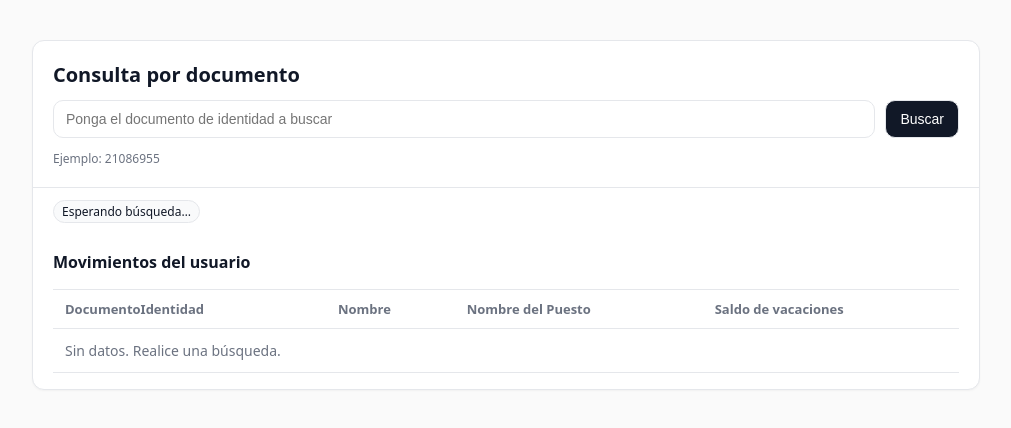
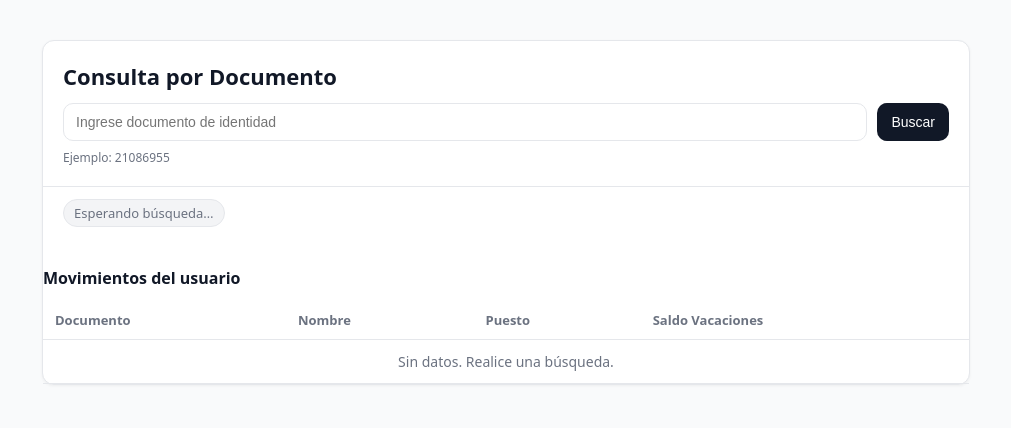
Before and after one commit to Vico26/BD1_SegundaTareaProgramada, a website: page public/ListarM.html in a window 1280 px wide. Shown: the whole page, without its empty margins (134-1145 px from the left). Drawn offline with Linux system fonts and the light colour scheme.

Commit message:
CAmbio de todo

```diff
--- a/public/ListarM.html
+++ b/public/ListarM.html
@@ -1,57 +1,143 @@
-<!-- /public/index.html -->
 <!DOCTYPE html>
 <html lang="es">
 <head>
   <meta charset="utf-8" />
-  <title>Consulta por Documento de Identidad</title>
+  <title>Consulta de Movimientos</title>
   <meta name="viewport" content="width=device-width, initial-scale=1" />
   <style>
-    :root { --radius: 12px; --border:#e5e7eb; --muted:#6b7280; --text:#111827; }
-    *{ box-sizing:border-box; }
-    body{ margin:0; font-family:system-ui, -apple-system, Segoe UI, Roboto, Ubuntu, Cantarell, Arial; color:var(--text); background:#fafafa;}
-    .container{ max-width:980px; margin:40px auto; padding:0 16px;}
-    .card{ background:#fff; border:1px solid var(--border); border-radius:var(--radius); box-shadow:0 1px 2px rgba(0,0,0,.04);}
-    .header{ padding:20px; border-bottom:1px solid var(--border); display:grid; gap:12px;}
-    .title{ margin:0; font-size:20px; font-weight:700;}
-    form{ display:flex; gap:10px; flex-wrap:wrap; }
-    input[type="search"]{ flex:1; min-width:260px; padding:10px 12px; border:1px solid var(--border); border-radius:10px; outline:none; font-size:14px;}
-    input[type="search"]:focus{ border-color:#9ca3af; box-shadow:0 0 0 3px rgba(156,163,175,.2);}
-    button{ padding:10px 14px; border:1px solid var(--border); background:#111827; color:#fff; border-radius:10px; cursor:pointer; font-size:14px;}
-    button:disabled{ opacity:.6; cursor:not-allowed;}
-    .hint{ color:var(--muted); font-size:12px;}
-    .body{ padding:0 20px 16px 20px; overflow:auto;}
-    table{ width:100%; border-collapse:collapse; background:#fff; }
-    caption{ text-align:left; padding:16px 0; font-weight:700; }
-    thead th{ text-align:left; font-size:13px; color:var(--muted); padding:10px 12px; border-top:1px solid var(--border); border-bottom:1px solid var(--border);}
-    tbody td{ padding:12px; border-bottom:1px solid var(--border); font-size:14px;}
-    tbody tr:hover{ background:#fafafa;}
-    .muted{ color:var(--muted); }
-    .badge{ display:inline-block; padding:2px 8px; border-radius:999px; border:1px solid var(--border); font-size:12px; background:#f9fafb;}
+    :root {
+      --radius: 12px;
+      --border: #e5e7eb;
+      --muted: #6b7280;
+      --text: #111827;
+    }
+    * { box-sizing: border-box; }
+    body {
+      margin: 0;
+      font-family: system-ui, -apple-system, Segoe UI, Roboto, Ubuntu, Cantarell, Arial;
+      color: var(--text);
+      background: #f9fafb;
+    }
+    .container {
+      max-width: 960px;
+      margin: 40px auto;
+      padding: 0 16px;
+    }
+    .card {
+      background: #fff;
+      border: 1px solid var(--border);
+      border-radius: var(--radius);
+      box-shadow: 0 1px 3px rgba(0,0,0,0.05);
+    }
+    .header {
+      padding: 20px;
+      border-bottom: 1px solid var(--border);
+    }
+    .title {
+      margin: 0 0 12px;
+      font-size: 22px;
+      font-weight: 700;
+    }
+    form {
+      display: flex;
+      gap: 10px;
+      flex-wrap: wrap;
+    }
+    input[type="search"] {
+      flex: 1;
+      min-width: 260px;
+      padding: 10px 12px;
+      border: 1px solid var(--border);
+      border-radius: 10px;
+      font-size: 14px;
+    }
+    input[type="search"]:focus {
+      border-color: #9ca3af;
+      box-shadow: 0 0 0 3px rgba(156,163,175,0.2);
+      outline: none;
+    }
+    button {
+      padding: 10px 14px;
+      background: #111827;
+      color: #fff;
+      border: none;
+      border-radius: 10px;
+      cursor: pointer;
+      font-size: 14px;
+    }
+    button:disabled {
+      opacity: 0.6;
+      cursor: not-allowed;
+    }
+    .hint {
+      font-size: 12px;
+      color: var(--muted);
+      margin-top: 8px;
+    }
+    .badge {
+      display: inline-block;
+      margin: 12px 20px;
+      padding: 4px 10px;
+      font-size: 13px;
+      border-radius: 999px;
+      background: #f3f4f6;
+      border: 1px solid var(--border);
+      color: var(--muted);
+    }
+    table {
+      width: 100%;
+      border-collapse: collapse;
+      margin-top: 16px;
+    }
+    caption {
+      text-align: left;
+      font-weight: 700;
+      padding: 12px 0;
+    }
+    thead th {
+      text-align: left;
+      font-size: 13px;
+      color: var(--muted);
+      padding: 10px 12px;
+      border-bottom: 1px solid var(--border);
+    }
+    tbody td {
+      padding: 12px;
+      font-size: 14px;
+      border-bottom: 1px solid var(--border);
+    }
+    tbody tr:hover {
+      background: #f9fafb;
+    }
+    .muted {
+      color: var(--muted);
+      text-align: center;
+    }
   </style>
 </head>
 <body>
-  <div class="container">
-    <div class="card">
-      <div class="header">
-        <h1 class="title">Consulta por documento</h1>
+  <main class="container">
+    <section class="card">
+      <header class="header">
+        <h1 class="title">Consulta por Documento</h1>
         <form id="searchForm">
-          <input id="docInput" type="search" inputmode="numeric" placeholder="Ponga el documento de identidad a buscar" autocomplete="off" />
-          <button id="searchBtn" type="submit">Buscar</button>
+          <input id="docInput" type="search" placeholder="Ingrese documento de identidad" autocomplete="off" />
+          <button type="submit">Buscar</button>
         </form>
         <div class="hint">Ejemplo: 21086955</div>
-      </div>
+      </header>
 
-      <div id="statusLine" class="badge" style="margin:12px 20px;">Esperando búsqueda…</div>
+      <div id="statusLine" class="badge">Esperando búsqueda…</div>
 
       <div class="body">
-        <table id="tbl">
+        <table>
           <caption>Movimientos del usuario</caption>
           <thead>
             <tr>
-              <th scope="col">DocumentoIdentidad</th>
-              <th scope="col">Nombre</th>
-              <th scope="col">Nombre del Puesto</th>
-              <th scope="col">Saldo de vacaciones</th>
+              <th>Documento</th>
+              <th>Nombre</th>
+              <th>Puesto</th>
+              <th>Saldo Vacaciones</th>
             </tr>
           </thead>
           <tbody id="tbody">
@@ -59,76 +145,92 @@
           </tbody>
         </table>
       </div>
-    </div>
-  </div>
+    </section>
+  </main>
 
   <script>
-    // Datos de ejemplo. Reemplace por su fuente real (API/JSON/BD).
-    const REGISTROS = [
-      {
-        "DocumentoIdentidad": "21086955",
-        "Nombre": "Pablo Escobar",
-        "Nombre del Puesto": "Albañil",
-        "Saldo de vacaciones": 0
-      },
-      {
-        "DocumentoIdentidad": "12345678",
-        "Nombre": "María Rodríguez",
-        "Nombre del Puesto": "Contadora",
-        "Saldo de vacaciones": 5
-      },
-      {
-        "DocumentoIdentidad": "87654321",
-        "Nombre": "Juan Pérez",
-        "Nombre del Puesto": "Supervisor",
-        "Saldo de vacaciones": 12
+    const $ = (s, c = document) => c.querySelector(s);
+    const esc = s => String(s).replace(/[&<>"']/g, c => ({'&':'&amp;','<':'&lt;','>':'&gt;','"':'&quot;',"'":'&#039;'}[c]));
+    const fmtEnteroCR = n => new Intl.NumberFormat("es-CR", { maximumFractionDigits: 0 }).format(Number(n ?? 0));
+
+    async function buscarPorDocumento(docRaw) {
+      const doc = String(docRaw || '').trim();
+      if (!doc) return [];
+
+      const status = $("#statusLine");
+      const tbody = $("#tbody");
+
+      status.innerHTML = `Buscando movimientos para <strong>${esc(doc)}</strong>…`;
+      tbody.innerHTML = `<tr><td colspan="4" class="muted">Cargando…</td></tr>`;
+
+      try {
+        const res = await fetch(`/empleados/movimientos/${encodeURIComponent(doc)}`, {
+          method: 'GET',
+          headers: { 'Accept': 'application/json' },
+          credentials: 'include'
+        });
+
+        const data = await res.json().catch(() => null);
+
+        if (res.status === 404) {
+          status.innerHTML = `Sin resultados para <strong>${esc(doc)}</strong>`;
+          return [];
+        }
+        if (!res.ok) {
+          throw new Error((data && data.error) || `Error HTTP: ${res.status}`);
+        }
+
+        const lista = Array.isArray(data) ? data : (data ? [data] : []);
+        status.innerHTML = lista.length
+          ? `Resultados para <strong>${esc(doc)}</strong>: ${lista.length}`
+          : `Sin resultados para <strong>${esc(doc)}</strong>`;
+        return lista;
+      } catch (err) {
+        console.error(err);
+        status.textContent = 'Error al consultar. Intente nuevamente.';
+        tbody.innerHTML = `<tr><td colspan="4" class="muted">Error al cargar datos.</td></tr>`;
+        return [];
       }
-    ];
-
-    const $ = (s, c=document)=>c.querySelector(s);
-    const sanitize = (s)=>String(s).replace(/[&<>"']/g, (c)=>({ "&":"&amp;","<":"&lt;",">":"&gt;",'"':"&quot;","'":"&#039;"}[c]));
-
-    function buscarPorDocumento(docRaw){
-      const doc = String(docRaw || "").trim();
-      // Coincidencia exacta por documento.
-      return REGISTROS.filter(r => String(r["DocumentoIdentidad"]).trim() === doc);
     }
 
-    function renderTabla(rows){
+    function renderTabla(rows) {
       const tbody = $("#tbody");
-      if(!rows || rows.length === 0){
-        tbody.innerHTML = `<tr><td colspan="4" class="muted">No se encontró usuario para ese documento.</td></tr>`;
+      if (!rows || rows.length === 0) {
+        tbody.innerHTML = `<tr><td colspan="4" class="muted">No se han encontrado movimientos.</td></tr>`;
         return;
       }
-      tbody.innerHTML = rows.map(r => `
-        <tr>
-          <td>${sanitize(r["DocumentoIdentidad"])}</td>
-          <td>${sanitize(r["Nombre"])}</td>
-          <td>${sanitize(r["Nombre del Puesto"])}</td>
-          <td>${sanitize(new Intl.NumberFormat("es-CR", { maximumFractionDigits: 0 }).format(r["Saldo de vacaciones"]))}</td>
-        </tr>
-      `).join("");
+
+      tbody.innerHTML = rows.map(r => {
+        const doc = r.DocumentoIdentidad ?? r.ValorDocumentoIdentidad ?? "N/A";
+        const nombre = r.Nombre ?? "N/A";
+        const puesto = r.NombreDelPuesto ?? r.Puesto ?? "N/A";
+        const saldo = r.SaldoDeVacaciones ?? r.Saldo ?? "N/A";
+        const saldoTxt = saldo === "N/A" ? "N/A" : fmtEnteroCR(saldo);
+        return `
+          <tr>
+            <td>${esc(doc)}</td>
+            <td>${esc(nombre)}</td>
+            <td>${esc(puesto)}</td>
+            <td>${esc(saldoTxt)}</td>
+          </tr>
+        `;
+      }).join("");
     }
 
-    function onSubmit(e){
+    async function onSubmit(e) {
       e.preventDefault();
       const doc = $("#docInput").value;
-      if(!doc.trim()){
+      if (!doc.trim()) {
         $("#statusLine").textContent = "Ingrese un documento de identidad para buscar.";
         return;
       }
-      const resultados = buscarPorDocumento(doc);
-      $("#statusLine").innerHTML = resultados.length
-        ? `Resultados para documento: <strong>${sanitize(doc)}</strong>`
-        : `Sin resultados para documento: <strong>${sanitize(doc)}</strong>`;
+      const resultados = await buscarPorDocumento(doc);
       renderTabla(resultados);
     }
 
-    function init(){
+    document.addEventListener("DOMContentLoaded", () => {
       $("#searchForm").addEventListener("submit", onSubmit);
-      // Opcional: buscar al presionar Enter en el input (el submit ya lo hace).
-    }
-    document.addEventListener("DOMContentLoaded", init);
+    });
   </script>
 </body>
 </html>
```
Also changed, not shown: public/interfazDentro.HTML (+138 -12 lines).
